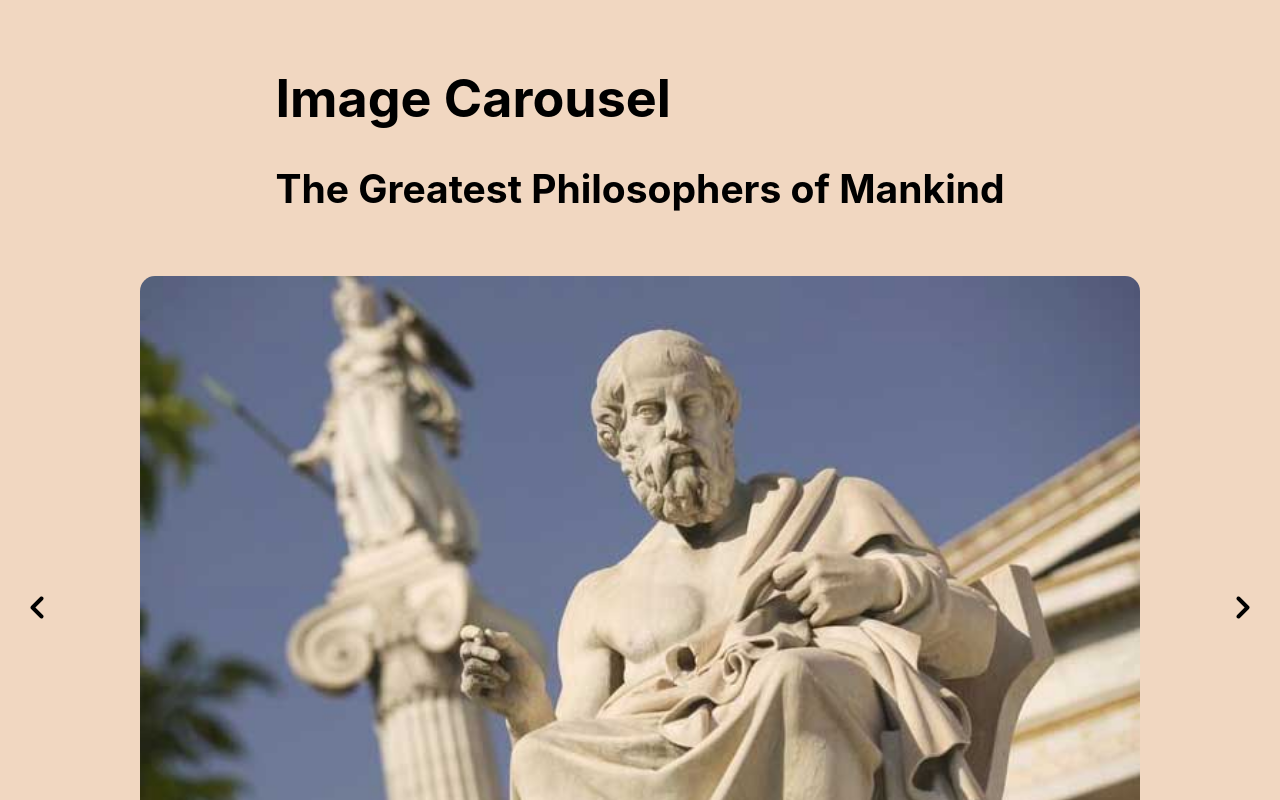
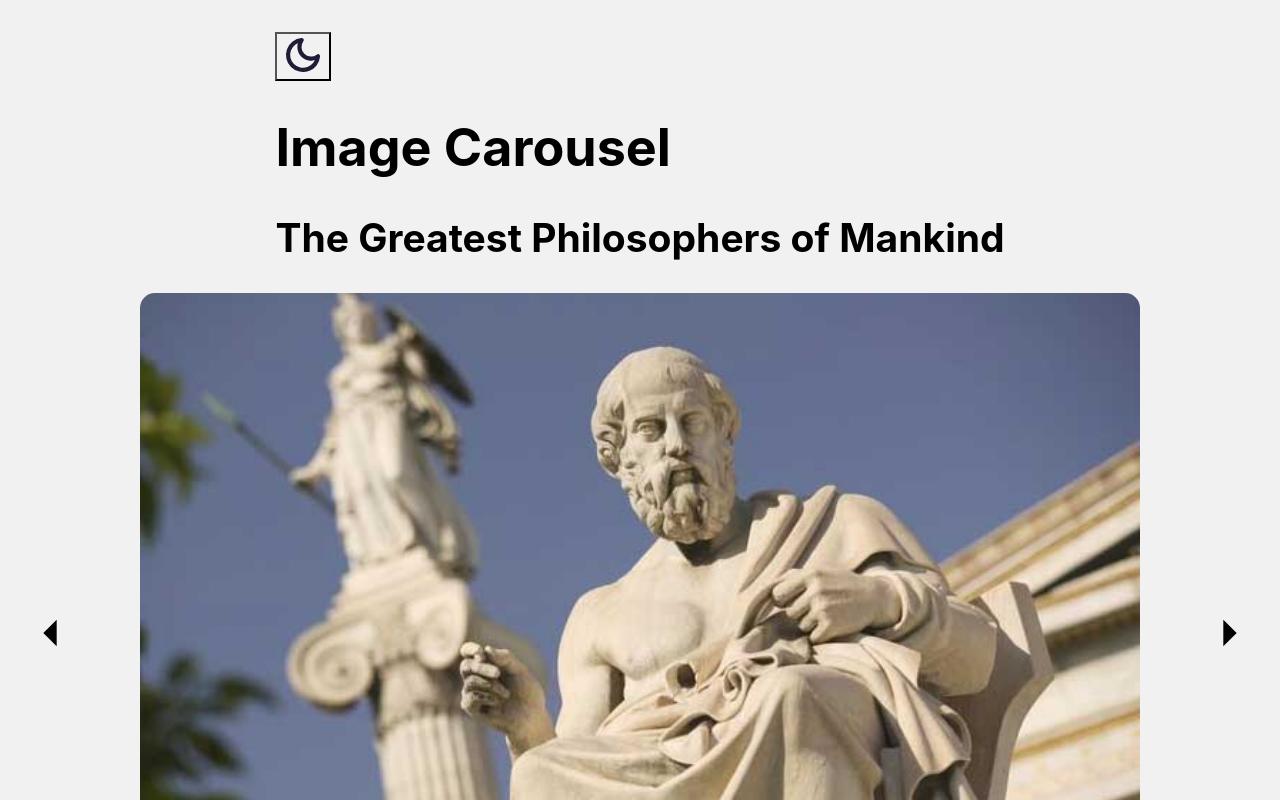
Before and after one commit to RubesWorld/upstatement-challenge, a React (Create React App) app: page / in a window 1280 px wide. Shown: the top 800 px of the page. Built offline with nearby package versions, Linux system fonts and the light colour scheme.

Commit message:
Dark/Light mode

```diff
--- a/src/App.js
+++ b/src/App.js
@@ -1,15 +1,26 @@
-import logo from "./logo.svg";
+import react, { useState } from "react";
 import "./app.scss";
 import Carousel from "./components/Carousel";
+import LightButton from "./components/light-button";
+import DarkButton from "./components/dark-button";
 
 function App() {
+  const [mode, setMode] = useState("light");
+
+  const modeToggle = () => {
+    mode === "light" ? setMode("dark") : setMode("light");
+  };
+
   return (
-    <div className="App">
+    <div className={mode === "light" ? "App" : "App-dark"}>
       <div className="text-container">
+        <div className="toggle-div" onClick={modeToggle}>
+          {mode === "light" ? <DarkButton /> : <LightButton />}
+        </div>
         <h1>Image Carousel</h1>
         <h2> The Greatest Philosophers of Mankind</h2>
       </div>
-      <Carousel />
+      <Carousel mode={mode} />
     </div>
   );
 }
--- a/src/app.scss
+++ b/src/app.scss
@@ -2,8 +2,8 @@
   box-sizing: border-box;
 }
 
-.App {
-  background-color: #f1d7c1;
+.App-dark {
+  background-color: #333333;
   min-height: 100%;
   display: flex;
   margin: 0;
@@ -11,7 +11,7 @@
   align-items: center;
   justify-content: flex-start;
   font-size: calc(10px + 2vmin);
-  color: black;
+  color: white;
   .carousel {
     position: relative;
     height: 100vh;
@@ -31,12 +31,9 @@
     .arrow-div {
       align-items: flex-start;
     }
-  }
-
     .text-container {
       padding: 2rem 2rem;
     }
-
     .image {
       width: 1000px;
       height: 600px;
@@ -53,6 +50,9 @@
         width: 300px;
         height: 180px;
       }
+    }
+    .arrow-fill-dark {
+      fill: white;
     }
 
     .left-arrow {
@@ -94,3 +94,102 @@
       }
     }
   }
+}
+
+.App {
+  background-color: #f1f1f1;
+  min-height: 100%;
+  display: flex;
+  margin: 0;
+  flex-direction: column;
+  align-items: center;
+  justify-content: flex-start;
+  font-size: calc(10px + 2vmin);
+  color: black;
+  .carousel {
+    position: relative;
+    height: 100vh;
+    width: 100%;
+    display: flex;
+    justify-content: center;
+    align-items: flex-start;
+    @media screen and (min-width: 701px) and (max-width: 1000px) {
+      height: 100vh;
+    }
+    @media screen and (min-width: 500px) and (max-width: 700px) {
+      height: 100vh;
+    }
+    @media screen and (max-width: 499px) {
+      height: 100vh;
+    }
+    .arrow-div {
+      align-items: flex-start;
+    }
+    .text-container {
+      padding: 2rem 2rem;
+    }
+    .image {
+      width: 1000px;
+      height: 600px;
+      border-radius: 15px;
+      @media screen and (min-width: 701px) and (max-width: 1000px) {
+        width: 700px;
+        height: 420px;
+      }
+      @media screen and (min-width: 500px) and (max-width: 700px) {
+        width: 450px;
+        height: 270px;
+      }
+      @media screen and (max-width: 499px) {
+        width: 300px;
+        height: 180px;
+      }
+    }
+    .arrow-fill {
+      fill: #000000;
+    }
+    .left-arrow {
+      position: absolute;
+      top: 40%;
+      left: 30px;
+      cursor: pointer;
+      &:hover {
+        transform: scale(1.3);
+      }
+      @media screen and (min-width: 701px) and (max-width: 1000px) {
+        top: 20%;
+      }
+      @media screen and (min-width: 500px) and (max-width: 700px) {
+        top: 12%;
+      }
+      @media screen and (max-width: 499px) {
+        top: 5%;
+        left: 10px;
+      }
+    }
+    .right-arrow {
+      position: absolute;
+      top: 40%;
+      right: 30px;
+      cursor: pointer;
+      &:hover {
+        transform: scale(1.3);
+      }
+      @media screen and (min-width: 701px) and (max-width: 1000px) {
+        top: 20%;
+      }
+      @media screen and (min-width: 500px) and (max-width: 700px) {
+        top: 12%;
+      }
+      @media screen and (max-width: 499px) {
+        top: 5%;
+        right: 10px;
+      }
+    }
+  }
+}
+
+.theme-button {
+  margin-top: 2rem;
+  background: none;
+}
--- a/src/components/Carousel.js
+++ b/src/components/Carousel.js
@@ -3,7 +3,7 @@ import images from "../images";
 import left from "../img/left-arrow.png";
 import right from "../img/right-arrow.png";
 
-function Carousel() {
+function Carousel({ mode }) {
   const [position, setPosition] = useState(0);
 
   const nextImage = (e) => {
@@ -33,18 +33,38 @@ function Carousel() {
         })}
 
         <div className="arrow-div">
-          <img
-            src={left}
+          <svg
             className="left-arrow"
-            alt="left-arrow"
             onClick={previousImage}
-          />
-          <img
-            src={right}
+            width="40"
+            height="40"
+            viewBox="0 0 24 24"
+            fill="none"
+            xmlns="http://www.w3.org/2000/svg"
+            data-reactroot=""
+          >
+            <path
+              className={mode === "light" ? "arrow-fill" : "arrow-fill-dark"}
+              d="M16 4V20L8 12L16 4Z"
+              undefined="2.5"
+            ></path>
+          </svg>
+          <svg
             className="right-arrow"
-            alt="right-arrow"
             onClick={nextImage}
-          />
+            width="40"
+            height="40"
+            viewBox="0 0 24 24"
+            fill="none"
+            xmlns="http://www.w3.org/2000/svg"
+            data-reactroot=""
+          >
+            <path
+              className={mode === "light" ? "arrow-fill" : "arrow-fill-dark"}
+              d="M8 4V20L16 12L8 4Z"
+              undefined="2.5"
+            ></path>
+          </svg>
         </div>
       </div>
     </>
--- /dev/null
+++ b/src/components/dark-button.js
@@ -0,0 +1,29 @@
+import React from "react";
+
+function DarkButton() {
+  return (
+    <>
+      <button className="theme-button">
+        <svg
+          width="40"
+          height="40"
+          viewBox="0 0 24 24"
+          fill="none"
+          xmlns="http://www.w3.org/2000/svg"
+          data-reactroot=""
+        >
+          <path
+            stroke-linejoin="round"
+            stroke-linecap="round"
+            stroke-width="2.5"
+            stroke="#221b38"
+            fill="none"
+            d="M20.9999 12.79C20.8399 14.49 20.1999 16.11 19.1599 17.47C18.1199 18.82 16.7099 19.85 15.0999 20.43C13.4899 21.01 11.7499 21.12 10.0799 20.75C8.40988 20.38 6.87988 19.54 5.67988 18.33C4.46988 17.12 3.6299 15.59 3.2599 13.92C2.8899 12.25 2.99988 10.51 3.57988 8.89999C4.15988 7.28999 5.1899 5.88 6.5399 4.84C7.8899 3.79 9.51989 3.16 11.2199 3C10.2199 4.35 9.73989 6.00999 9.86989 7.67999C9.99989 9.34999 10.7199 10.92 11.8999 12.11C13.0899 13.3 14.6599 14.02 16.3299 14.14C17.9899 14.27 19.6499 13.79 20.9999 12.79Z"
+          ></path>
+        </svg>
+      </button>
+    </>
+  );
+}
+
+export default DarkButton;
--- /dev/null
+++ b/src/components/light-button.js
@@ -0,0 +1,94 @@
+import React from "react";
+
+function LightButton() {
+  return (
+    <>
+      <button className="theme-button">
+        <svg
+          width="40"
+          height="40"
+          viewBox="0 0 24 24"
+          fill="none"
+          xmlns="http://www.w3.org/2000/svg"
+          data-reactroot=""
+        >
+          <path
+            stroke-linejoin="round"
+            stroke-linecap="round"
+            stroke-miterlimit="10"
+            stroke-width="2.5"
+            stroke="white"
+            d="M22 12H19"
+          ></path>
+          <path
+            stroke-linejoin="round"
+            stroke-linecap="round"
+            stroke-miterlimit="10"
+            stroke-width="2.5"
+            stroke="white"
+            d="M5 12H2"
+          ></path>
+          <path
+            stroke-linejoin="round"
+            stroke-linecap="round"
+            stroke-miterlimit="10"
+            stroke-width="2.5"
+            stroke="white"
+            d="M12 22V19"
+          ></path>
+          <path
+            stroke-linejoin="round"
+            stroke-linecap="round"
+            stroke-miterlimit="10"
+            stroke-width="2.5"
+            stroke="white"
+            d="M12 5V2"
+          ></path>
+          <path
+            stroke-linejoin="round"
+            stroke-linecap="round"
+            stroke-miterlimit="10"
+            stroke-width="2.5"
+            stroke="white"
+            d="M19.07 19.07L16.95 16.95"
+          ></path>
+          <path
+            stroke-linejoin="round"
+            stroke-linecap="round"
+            stroke-miterlimit="10"
+            stroke-width="2.5"
+            stroke="white"
+            d="M7.05005 7.04999L4.93005 4.92999"
+          ></path>
+          <path
+            stroke-linejoin="round"
+            stroke-linecap="round"
+            stroke-miterlimit="10"
+            stroke-width="2.5"
+            stroke="white"
+            d="M7.05005 16.95L4.93005 19.07"
+          ></path>
+          <path
+            stroke-linejoin="round"
+            stroke-linecap="round"
+            stroke-miterlimit="10"
+            stroke-width="2.5"
+            stroke="white"
+            d="M19.07 4.92999L16.95 7.04999"
+          ></path>
+          <path
+            stroke-linejoin="round"
+            stroke-linecap="round"
+            stroke-miterlimit="10"
+            stroke-width="2.5"
+            stroke="white"
+            fill="none"
+            d="M12 16C14.2091 16 16 14.2091 16 12C16 9.79086 14.2091 8 12 8C9.79086 8 8 9.79086 8 12C8 14.2091 9.79086 16 12 16Z"
+          ></path>
+        </svg>
+      </button>
+    </>
+  );
+}
+
+export default LightButton;
```
Lines whose indentation alone changed are shown as unchanged.
